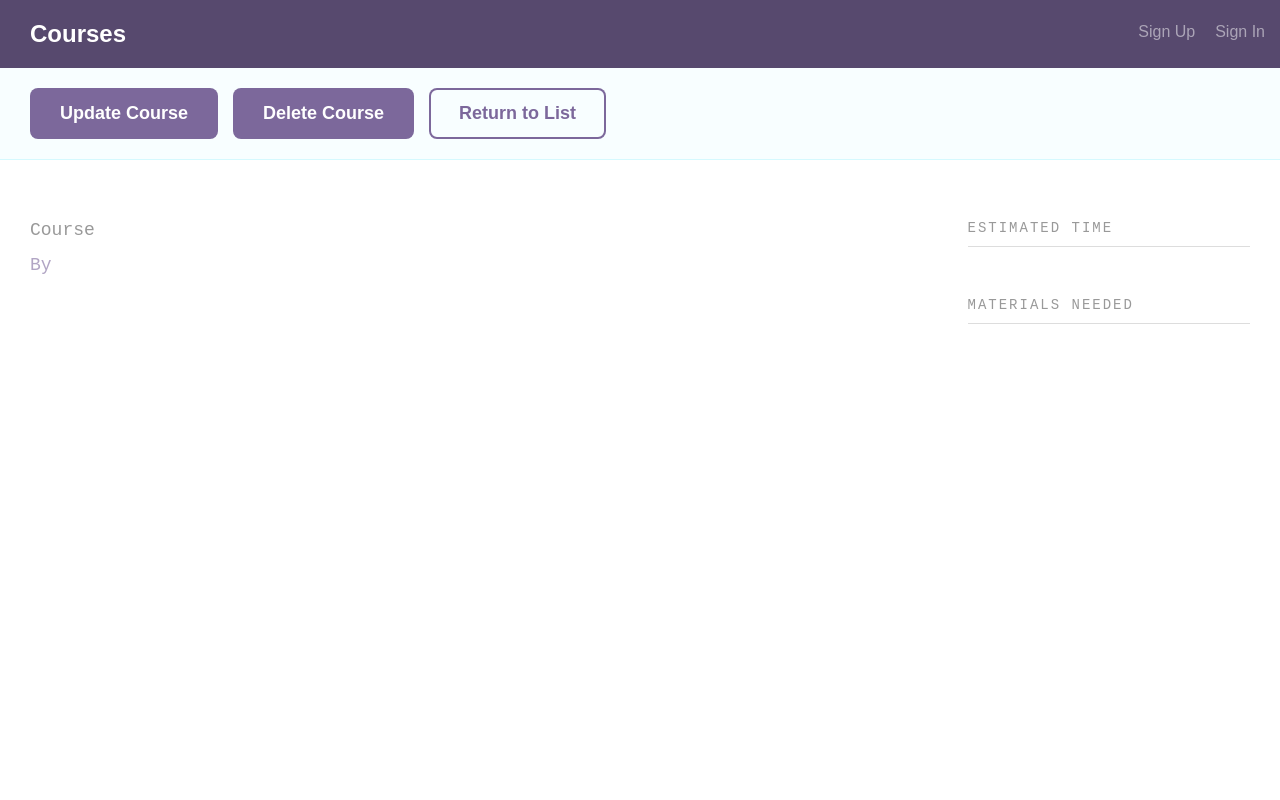
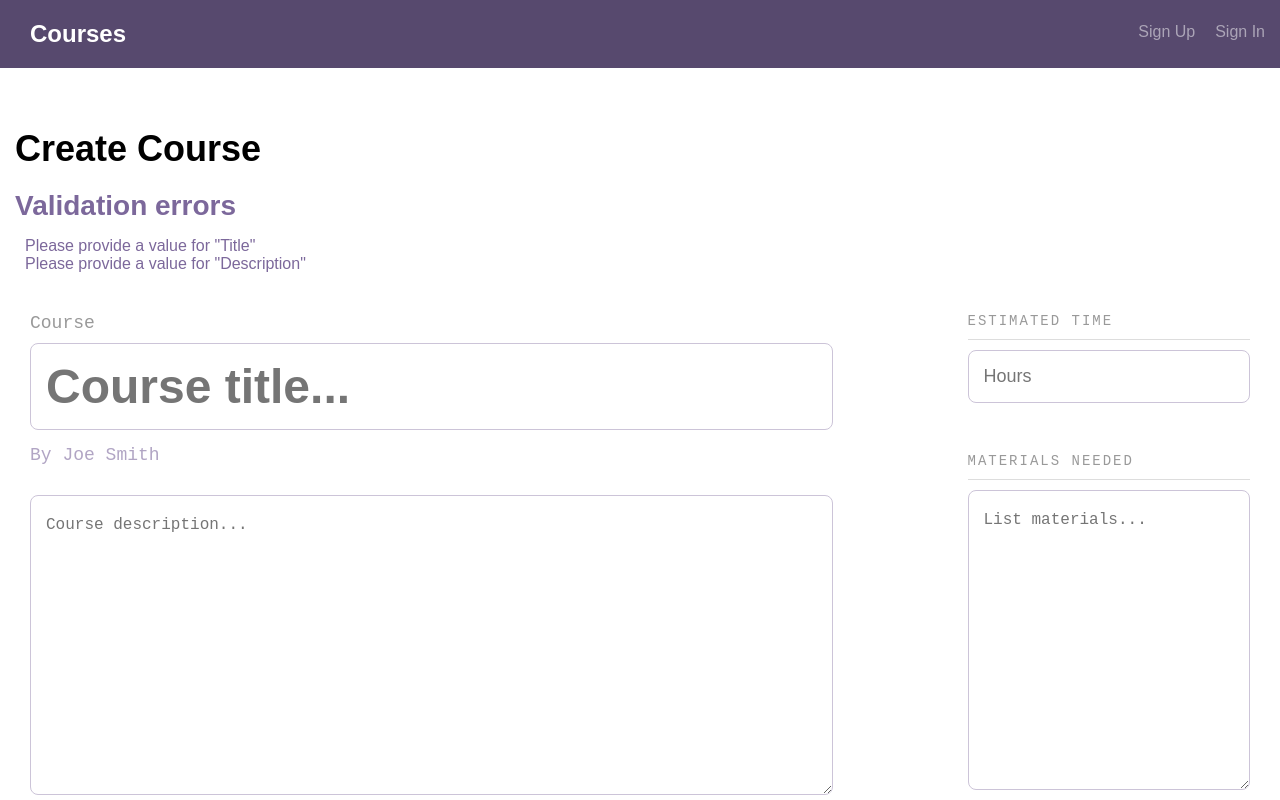
Before and after one commit to amnaatarapper/unit-10, a React (Create React App) app in the folder client/: page /courses/create in a window 1280 px wide. Shown: the top 800 px of the page. Built offline with nearby package versions, Linux system fonts and the light colour scheme; no server answers.

Commit message:
added CreateCourse.js

```diff
--- a/client/src/App.js
+++ b/client/src/App.js
@@ -7,11 +7,11 @@ import './global.css';
 // Components imports
 import Header from './components/Header';
 import Courses from './components/Courses';
-import CourseDetail from './components/CourseDetail'
-
+import CourseDetail from './components/CourseDetail';
+import CreateCourse from './components/CreateCourse';
 
 // Context helpers
-import withContext from './Context';
+// import withContext from './Context';
 
 // Context consumers
 
@@ -20,13 +20,14 @@ import withContext from './Context';
 const App = () => {
   return (
     <BrowserRouter>
-      <div>
+
         <Header />
         <Switch>
           <Route exact path='/' component={Courses}/>
+          <Route path='/courses/create' component={CreateCourse}/>
           <Route path ='/courses/:id' component={CourseDetail} />
         </Switch>
-      </div>
+
     </BrowserRouter>
   );
 }
--- a/client/src/components/CourseDetail.js
+++ b/client/src/components/CourseDetail.js
@@ -45,7 +45,7 @@ class CourseDetail extends React.Component {
       <>
         <div className="actions--bar">
           <div className="bounds">
-            <div className="grid-100"><span><a className="button" href="update-course.html">Update Course</a><a className="button" href="#">Delete Course</a></span><a
+            <div className="grid-100"><span><a className="button" href="#">Update Course</a><a className="button" href="#">Delete Course</a></span><a
                 className="button button-secondary" href="/">Return to List</a></div>
           </div>
         </div>
--- a/client/src/components/Courses.js
+++ b/client/src/components/Courses.js
@@ -28,7 +28,7 @@ class Courses extends React.Component {
         {this.state.courses.map(course => <Course key={course.id} title={course.title} id={course.id}/>)}
 
         <div className="grid-33">
-          <a className="course--module course--add--module" href="create-course.html">
+          <a className="course--module course--add--module" href="/courses/create">
             <h3 className="course--add--title">
               <svg version="1.1" xmlns="http://www.w3.org/2000/svg" x="0px" y="0px"
                 viewBox="0 0 13 13" className="add">
--- /dev/null
+++ b/client/src/components/CreateCourse.js
@@ -0,0 +1,54 @@
+import React from 'react';
+
+
+class CreateCourse extends React.Component {
+    render() {
+        return (
+            <div className="bounds course--detail">
+                <h1>Create Course</h1>
+                <div>
+                  <div>
+                    <h2 className="validation--errors--label">Validation errors</h2>
+                    <div className="validation-errors">
+                      <ul>
+                        <li>Please provide a value for "Title"</li>
+                        <li>Please provide a value for "Description"</li>
+                      </ul>
+                    </div>
+                  </div>
+                  <form>
+                    <div className="grid-66">
+                      <div className="course--header">
+                        <h4 className="course--label">Course</h4>
+                        <div><input readOnly id="title" name="title" type="text" className="input-title course--title--input" placeholder="Course title..."
+                            value=""/></div>
+                        <p>By Joe Smith</p>
+                      </div>
+                      <div className="course--description">
+                        <div><textarea id="description" name="description" className="" placeholder="Course description..."></textarea></div>
+                      </div>
+                    </div>
+                    <div className="grid-25 grid-right">
+                      <div className="course--stats">
+                        <ul className="course--stats--list">
+                          <li className="course--stats--list--item">
+                            <h4>Estimated Time</h4>
+                            <div><input readOnly id="estimatedTime" name="estimatedTime" type="text" className="course--time--input"
+                                placeholder="Hours" value=""/></div>
+                          </li>
+                          <li className="course--stats--list--item">
+                            <h4>Materials Needed</h4>
+                            <div><textarea id="materialsNeeded" name="materialsNeeded" className="" placeholder="List materials..."></textarea></div>
+                          </li>
+                        </ul>
+                      </div>
+                    </div>
+                    <div className="grid-100 pad-bottom"><button className="button" type="submit">Create Course</button><button className="button button-secondary">Cancel</button></div>
+                  </form>
+                </div>
+              </div>
+        );
+    }
+}
+
+export default CreateCourse;
```
